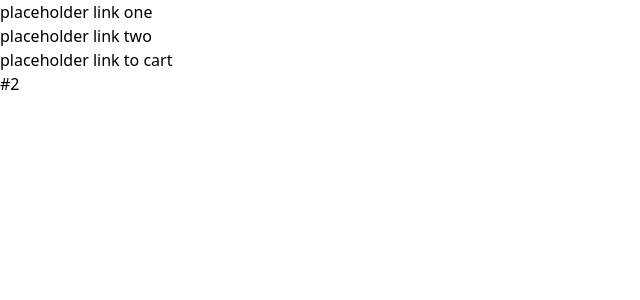
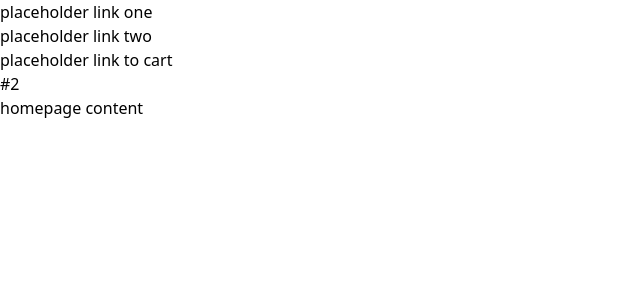
Before and after one commit to ManonLef/shopping-cart, a React (Vite) app: page / in a window 1280 px wide. Shown: the top 300 px of the page, without its empty margins (0-640 px from the left). Built offline with nearby package versions, Linux system fonts and the light colour scheme.

Commit message:
add HomePage component

```diff
--- a/src/App.jsx
+++ b/src/App.jsx
@@ -1,11 +1,13 @@
-import { Header} from "./Header";
+import { Header } from "./Header";
+import HomePage from "./Homepage";
 
 function App() {
   return (
-    <div className="w-screen">
-      <Header />
-    </div>
-    )
+    <>
+      <Header className="w-screen" />
+      <HomePage />
+    </>
+  );
 }
 
 export default App;
--- /dev/null
+++ b/src/Homepage.jsx
@@ -0,0 +1,3 @@
+export default function HomePage() {
+  return <div>homepage content</div>
+}
```
